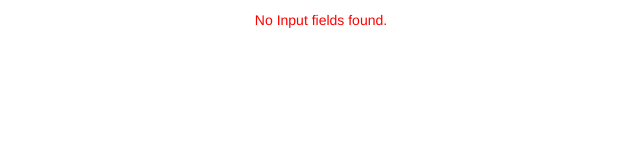
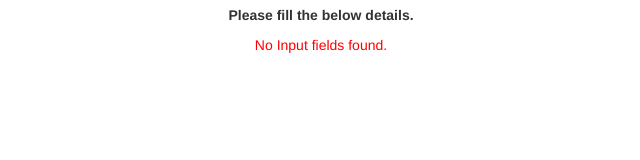
Before and after one commit to mohansv208/icegate, a plain HTML site: page index.html in a window 1280 px wide. Shown: the whole page, without its empty margins (319-959 px from the left). Drawn offline with nearby package versions, Linux system fonts and the light colour scheme.

Commit message:
Update index.html

```diff
--- a/index.html
+++ b/index.html
@@ -42,9 +42,9 @@
 </head>
 
 <body>
-    <!--<div id="info">
-        Please fill the below details.
-    </div> -->
+    <div id="info">
+        <strong>Please fill the below details.</strong>
+    </div>
     <div id="information" style="display: none;">
         IE is not supported. Please use chrome browser.
     </div>
```
